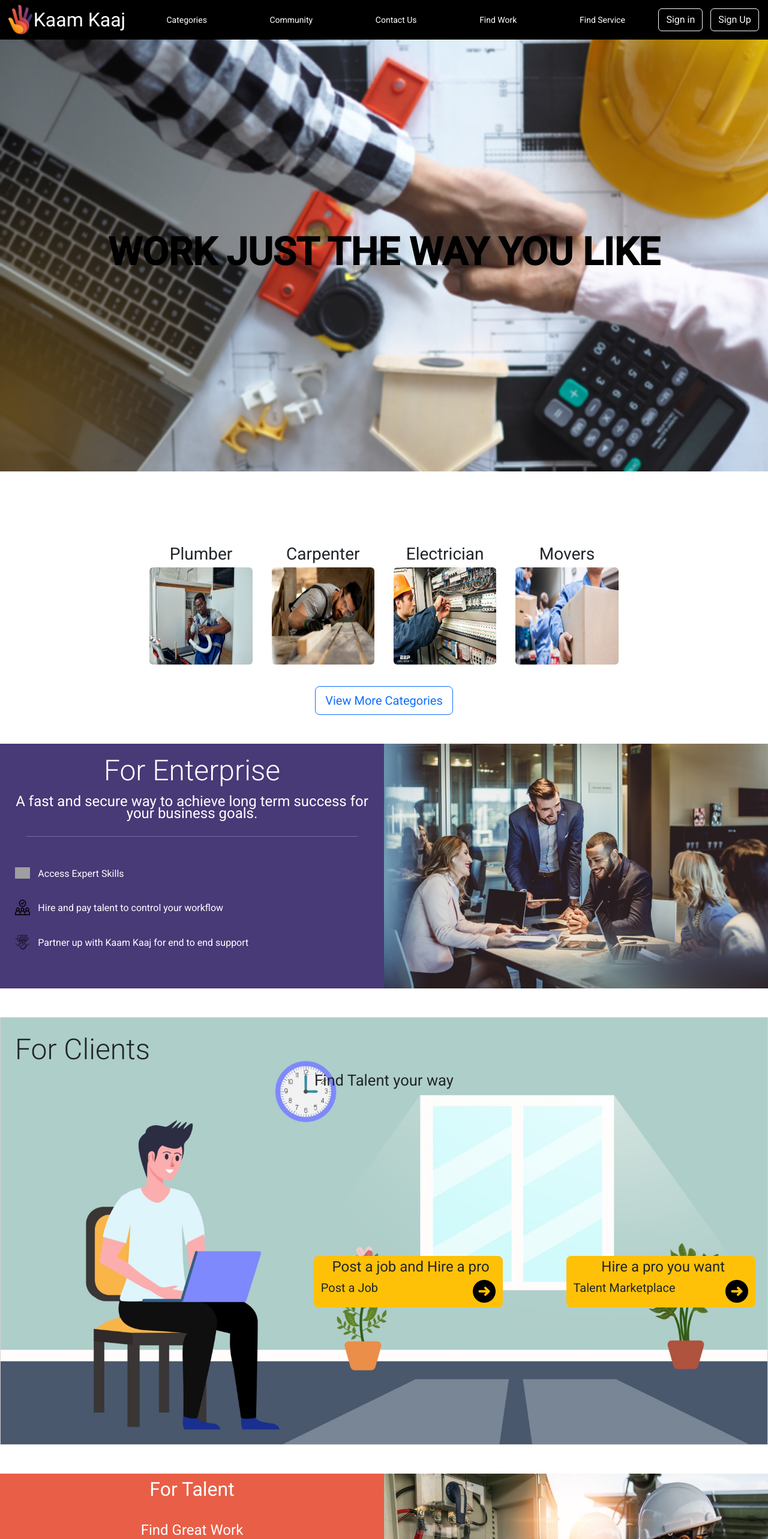
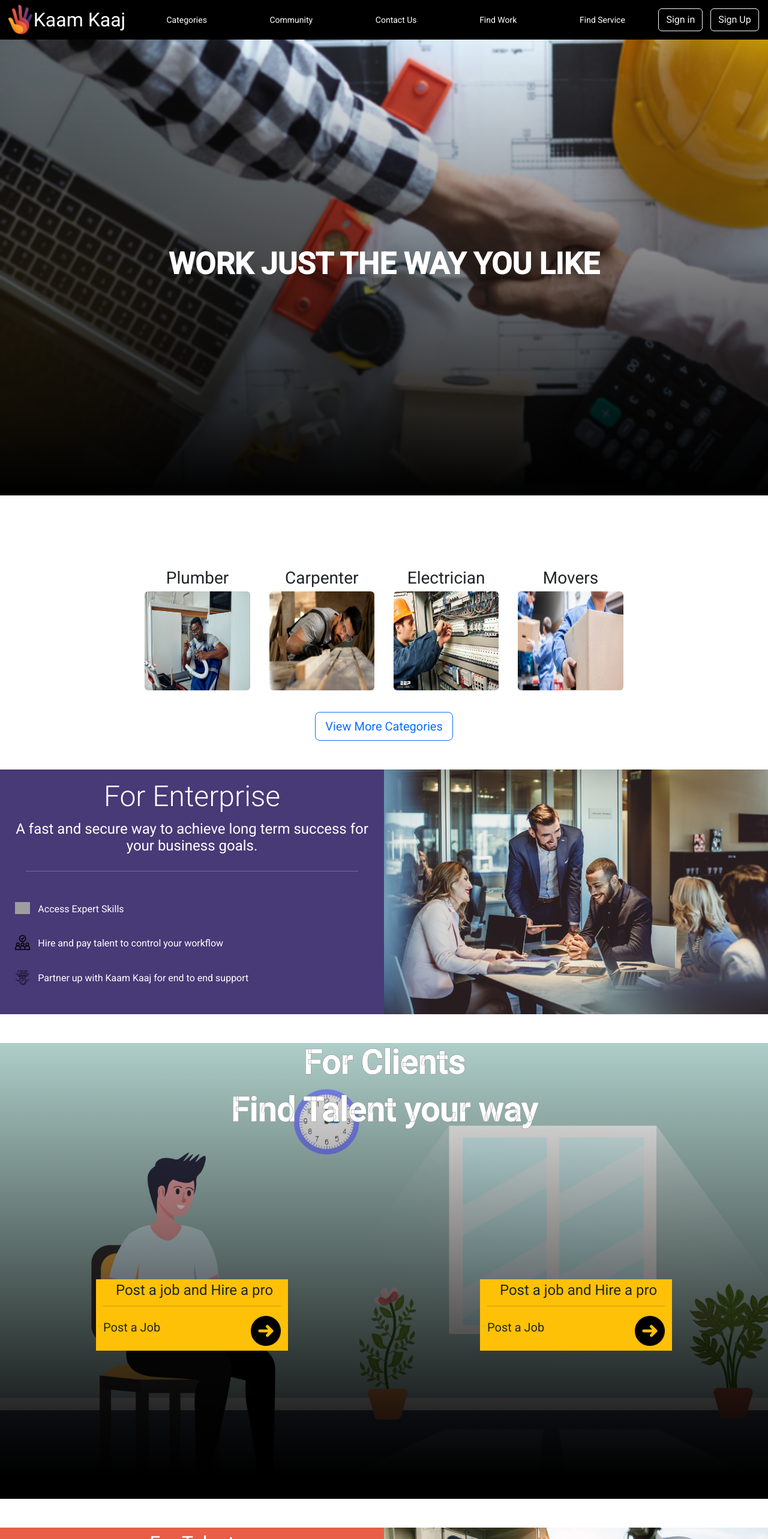
Before and after one commit to AbdulAhad696/Kaam-Kaaj, an Angular app in the folder kaamkaaj/: page / in a window 1280 px wide. Shown: the top 2566 px of the page at 60% size. Built offline with nearby package versions, Linux system fonts and the light colour scheme; grey boxes are pictures that could not be loaded.

Commit message:
Updated Main Page

```diff
--- a/kaamkaaj/src/app/main-page/main-page.component.css
+++ b/kaamkaaj/src/app/main-page/main-page.component.css
@@ -1,65 +1,141 @@
-.deal_done{
-    background-image: url("../../assets/main_page_deal_done.png");
-    /* height: 716px; */
-    min-height: 90vh;
-    background-size:cover;
+.deal_done {
+    background-image: -webkit-linear-gradient(rgba(0, 0, 0, 0) 0%, rgba(0, 0, 0, 1) 100%), url("../../assets/main_page_deal_done.png");
+    background-image: -moz-linear-gradient(rgba(0, 0, 0, 0) 0%, rgba(0, 0, 0, 1) 100%), url("../../assets/main_page_deal_done.png");
+    background-image: -o-linear-gradient(rgba(0, 0, 0, 0) 0%, rgba(0, 0, 0, 1) 100%), url("../../assets/main_page_deal_done.png");
+    background-image: -ms-linear-gradient(rgba(0, 0, 0, 0) 0%, rgba(0, 0, 0, 1) 100%), url("../../assets/main_page_deal_done.png");
+    background-image: linear-gradient(rgba(0, 0, 0, 0) 0%, rgba(0, 0, 0, 1) 100%), url("../../assets/main_page_deal_done.png");
+    min-height: 95vh;
+    background-size: cover;
     width: 100%;
 }
-.deal_done > p{
+
+.client-block {
+    background-image: -webkit-linear-gradient(rgba(0, 0, 0, 0) 0%, rgba(0, 0, 0, 1) 95%), url("../../assets/main_page_Finding_talent.jpg");
+    /* background-image: -moz-linear-gradient(rgba(0, 0, 0, 0) 0%, rgba(0, 0, 0, 1) 100%), url("../../assets/main_page_Finding_talent.jpg"); */
+    /* background-image: -o-linear-gradient(rgba(0, 0, 0, 0) 0%, rgba(0, 0, 0, 1) 100%), url("../../assets/main_page_Finding_talent.jpg"); */
+    /* background-image: -ms-linear-gradient(rgba(0, 0, 0, 0) 0%, rgba(0, 0, 0, 1) 100%), url("../../assets/main_page_Finding_talent.jpg"); */
+    /* background-image: linear-gradient(rgba(0, 0, 0, 0) 0%, rgba(0, 0, 0, 1) 100%), url("../../assets/main_page_Finding_talent.jpg"); */
+    min-height: 95vh;
+    background-size: cover;
+    width: 100vw;
+}
+
+.deal_done>p {
+    font-size: 50px;
     text-align: center;
-    line-height: 25px;
+    line-height: max-content;
 }
-.imgsize{
+
+.imgsize {
     width: 100%;
     height: 100%;
 }
-ul{
+
+ul {
     list-style: none;
 }
-.li-size{
+
+.li-size {
     min-block-size: 20vh;
 }
-.texttocenter{
+
+.texttocenter {
     text-align: center;
 }
-.linelength{
 
-    width:90%;
+.texttocenter>p {
+    line-height: normal;
 }
-.iconsize{
+
+.outline-text {
+    color: white;
+    -webkit-text-stroke: 0.5px grey;
+}
+
+.linelength {
+
+    width: 90%;
+}
+
+.client-block1 {
+    height: max-content;
+}
+
+.iconsize {
     width: 50%;
 }
 
-@media(max-width:768px){
-    .colorchange{
-        color: white;
+@media (max-width:768px) {
+    .cardimg {
+        object-fit: contain;
+        width: 40px;
     }
 }
-@media(max-width:992px){
-    .cardimg{
-        width:25%;
+
+@media(min-width:768px) {
+    .deal_done>p {
+        font-size: 40px;
+    }
+
+    .cardimg {
+        object-fit: contain;
+        width: 50px;
     }
 }
-@media(min-width:992px){
-    .pad-add,.hr{
+
+@media(min-width:992px) {
+    .cardimg {
+        object-fit: contain;
+        width: 50px;
+    }
+
+    .deal_done>p {
+        font-size: 45px;
+    }
+
+    .pad-add,
+    .hr {
         padding-bottom: 2.5%;
     }
-    .cardimg{
-        width:70%;
+
+    .cardimg {
+        /* width: 70%; */
     }
 }
-@media(min-width:1100px){
-    .pad-add,.hr{
+
+@media(min-width:1100px) {
+    .deal_done>p {
+        font-size: 50px;
+    }
+
+    .pad-add,
+    .hr {
         padding-bottom: 4%;
     }
 }
-@media(min-width:1400px){
-    .pad-add,.hr{
+
+@media(min-width:1400px) {
+    .deal_done>p {
+        font-size: 50px;
+    }
+
+    .pad-add,
+    .hr {
         padding-bottom: 6%;
     }
 }
-@media(min-width:1600px){
-    .pad-add{
+
+@media(min-width:1600px) {
+    .deal_done>p {
+        font-size: 50px;
+    }
+
+    .pad-add {
         padding-bottom: 8%;
     }
+
+    .cardimg {
+        object-fit: contain;
+        width: 50px;
+    }
 }
--- a/kaamkaaj/src/app/main-page/main-page.component.html
+++ b/kaamkaaj/src/app/main-page/main-page.component.html
@@ -1,30 +1,37 @@
-<div class="maindiv display-3 text-black d-flex align-items-center pb-5">
-    <div class="fw-bold deal_done img-fluid d-flex col-12 justify-content-center align-items-center colorchange">
+<div class="maindiv display-3 text-white d-flex align-items-center pb-5">
+    <div class="fw-bold deal_done img-fluid d-flex col-12 justify-content-center
+        align-items-center colorchange">
         <p>WORK JUST THE WAY YOU LIKE</p>
     </div>
 </div>
+<div class="row">
     <div class="col-lg-12 d-flex justify-content-center p-5">
         <div class="col-lg-8 d-flex justify-content-center">
             <div class="col-lg-12 d-flex flex-row justify-content-around">
-            <div class="row justify-content-center " >
+                <div class="row justify-content-center ">
                     <div class="p-3 col-lg-3 col-md-5 col-10 li-size ">
                         <p class="fs-3 pt-3 d-flex justify-content-center">Plumber</p>
-                    <img class="img-fluid imgsize rounded" src="../../assets/main_page_plumber.jpg">
+                        <img class="img-fluid imgsize rounded"
+                            src="../../assets/main_page_plumber.jpg">
                     </div>
                     <div class="p-3 col-lg-3 col-md-5 col-10 li-size">
                         <p class="fs-3 pt-3 d-flex justify-content-center">Carpenter</p>
-                    <img class="img-fluid imgsize rounded" src="../../assets/main_page_carpenter.jpg">
+                        <img class="img-fluid imgsize rounded"
+                            src="../../assets/main_page_carpenter.jpg">
 
                     </div>
                     <div class="p-3 col-lg-3 col-md-5 col-10 li-size">
                         <p class="fs-3 mt-3 d-flex justify-content-center">Electrician</p>
-                    <img class="img-fluid imgsize rounded" src="../../assets/main_page_electrician.jpg">
+                        <img class="img-fluid imgsize rounded"
+                            src="../../assets/main_page_electrician.jpg">
 
                     </div>
                     <div class="p-3 col-lg-3 col-md-5 col-10 li-size">
                         <p class="fs-3 mt-3 d-flex justify-content-center">Movers</p>
-                    <img class="img-fluid imgsize rounded" src="../../assets/main_page_movers.jpeg">
+                        <img class="img-fluid imgsize rounded"
+                            src="../../assets/main_page_movers.jpeg">
 
+                    </div>
                 </div>
             </div>
         </div>
@@ -32,111 +39,132 @@
 </div>
 <br>
 <div class="col-12 d-flex justify-content-center">
-    <button type="button" class="btn btn-outline-primary btn-lg">View More Categories</button>
+    <button type="button" class="btn btn-outline-primary btn-lg">View More
+        Categories</button>
 </div>
 
 <!-- ENTERPRISE BLOCK -->
 
 <div class="pb-5 pt-5 m-0 col-lg-12 container-fluid pe-0 ps-0">
     <div class="row p-0 m-0">
-        <div class="col-lg-6 order-lg-1 order-2" style="background-color:#483977 ;">
+        <div class="col-lg-6 order-lg-1 order-2"
+            style="background-color:#483977
+            ;">
             <p class="text-white pt-3 display-5 texttocenter">For Enterprise</p>
             <div class="col-lg-12 d-flex justify-content-center texttocenter">
-                <p class="text-white fs-4">A fast and secure way to achieve long term success for your business goals.</p>
+                <p class="text-white fs-4">A fast and secure way to achieve long
+                    term success for your business goals.</p>
             </div>
             <div class="d-flex justify-content-center pad-add">
                 <hr class="text-white linelength">
             </div>
             <div class="mt-2 pad-add">
                 <div class="d-flex">
-                    <div class="col-1 d-flex justify-content-center align-items-center">
-                        <img class="img-fluid iconsize" src="../../assets/icons/pngwing.com.png">
+                    <div class="col-1 d-flex justify-content-center
+                        align-items-center">
+                        <img class="img-fluid iconsize"
+                            src="../../assets/icons/pngwing.com.png">
                     </div>
-                    <div class="col-10 d-flex align-text-center justify-content-start">
+                    <div class="col-10 d-flex align-text-center
+                        justify-content-start">
                         <p class="text-white fs-6 m-0 mt-1">Access Expert Skills</p>
                     </div>
                 </div>
             </div>
             <div class="mt-2 pad-add">
                 <div class="d-flex">
-                    <div class="col-1 d-flex justify-content-center align-items-center">
-                        <img class="img-fluid iconsize" src="../../assets/icons/main_page_hire_icon.png">
+                    <div class="col-1 d-flex justify-content-center
+                        align-items-center">
+                        <img class="img-fluid iconsize"
+                            src="../../assets/icons/main_page_hire_icon.png">
                     </div>
-                    <div class="col-10 d-flex align-text-center justify-content-start">
-                        <p class="text-white fs-6 m-0 mt-1">Hire and pay talent to control your workflow</p>
+                    <div class="col-10 d-flex align-text-center
+                        justify-content-start">
+                        <p class="text-white fs-6 m-0 mt-1">Hire and pay talent
+                            to control your workflow</p>
                     </div>
                 </div>
             </div>
             <div class="mt-2 mb-1 pad-add">
                 <div class="d-flex">
-                    <div class="col-1 d-flex justify-content-center align-items-center">
-                        <img class="img-fluid iconsize" src="../../assets/icons/main_page_partner_icon.png">
+                    <div class="col-1 d-flex justify-content-center
+                        align-items-center">
+                        <img class="img-fluid iconsize"
+                            src="../../assets/icons/main_page_partner_icon.png">
                     </div>
-                    <div class="col-10 d-flex align-text-center justify-content-start">
-                        <p class="text-white fs-6 m-0 mt-1">Partner up with Kaam Kaaj for end to end support</p>
+                    <div class="col-10 d-flex align-text-center
+                        justify-content-start">
+                        <p class="text-white fs-6 m-0 mt-1">Partner up with Kaam
+                            Kaaj for end to end support</p>
                     </div>
                 </div>
             </div>
         </div>
         <div class="col-lg-6 order-lg-2 order-1 p-0">
-            <img class=" img-fluid" src="../../assets/main_page_business_meeting.jpg">
+            <img class=" img-fluid"
+                src="../../assets/main_page_business_meeting.jpg">
         </div>
     </div>
 </div>
 
 <!-- CLIENT BLOCK -->
 
-<div class="container-fluid p-0">
-    <div class="card rounded-0">
-        <img src="../../assets/main_page_Finding_talent.jpg" class="card-img img-fluid rounded-0">
-        <div class="card-img-overlay p-2">
-            <div class="card-body text-dark" style="height: 50%;">
-                <p class="card-subtitle display-5">For Clients</p>
-                <p class="col-12 justify-content-center d-flex card-text" style="font-size: 2vw;">Find Talent your way</p>
+<div class="container-fluid">
+    <div class="row client-block ">
+        <div class="col-lg-12">
+            <p class="display-4 justify-content-center d-flex card-text
+                fw-bold outline-text">For
+                Clients</p>
+            <p class="display-4 justify-content-center d-flex card-text
+                fw-bold outline-text">Find
+                Talent
+                your way</p>
         </div>
         <!-- adding the two blocks at the bottom right corner -->
-
-                <div class=" col-lg-12 row d-flex text-dark justify-content-end align-items-end" style="height: 10vw;">
-
-                    <!-- Card 1 -->
-                    <div class="offset-sm-5 col-lg-3 bg-warning rounded-3 ms-3 ">
-                        <p class="pt-2 ps-2 fs-4 texttocenter">Post a job and Hire a pro</p>
-                        <div class="row d-flex justify-content-between align-items-center pb-2">
-                            <div class="col-9">
+        <div class="row client-block1 d-flex justify-content-around p-0 m-0">
+            <div class="col-lg-3 col-md-4 col-sm-5 col-12 m-2 bg-warning">
+                <p class="mt-2 ms-2 fs-4 texttocenter">Post a job and Hire a
+                    pro</p>
+                <hr>
+                <div class="row d-flex justify-content-between
+                    align-items-center pb-2">
+                    <div class="col-8">
                         <p class="fs-5">
                             Post a Job
                         </p>
                     </div>
-                            <div class="col-3 d-flex justify-content-end">
-                                <img class="img-fluid cardimg" src="../../assets/icons/arrow.png">
+                    <div class="col-4 d-flex justify-content-end">
+                        <img class="img-fluid cardimg"
+                            src="../../assets/icons/arrow.png">
                     </div>
                 </div>
             </div>
-                    <!-- Card 2 -->
-                    <div class="offset-sm-1 col-lg-3 bg-warning rounded-3">
-                        <p class="pt-2 ps-2 fs-4 texttocenter">Hire a pro you want</p>
-                        <div class="row d-flex justify-content-between align-items-center pb-2">
-                            <div class="col-9 ">
+            <div class="col-lg-3 col-md-4 col-sm-5 col-12 m-2 bg-warning">
+                <p class="mt-2 ms-2 fs-4 texttocenter">Post a job and Hire a
+                    pro</p>
+                <hr>
+                <div class="row d-flex justify-content-center
+                    align-items-center">
+                    <div class="col-8">
                         <p class="fs-5">
-                                    Talent Marketplace
+                            Post a Job
                         </p>
                     </div>
-                            <div class="col-3 d-flex justify-content-end">
-                                <img class="img-fluid cardimg" src="../../assets/icons/arrow.png" >
+                    <div class="col-4 d-flex justify-content-end">
+                        <img class="img-fluid cardimg"
+                            src="../../assets/icons/arrow.png">
                     </div>
                 </div>
             </div>
         </div>
-
     </div>
 </div>
-</div>
-
 <!-- TALENT BLOCK -->
 
 <div class="pb-5 pt-5 m-0 col-lg-12 container-fluid pe-0 ps-0">
     <div class="row p-0 m-0">
-        <div class="col-lg-6 order-lg-1 order-2" style="background-color:#E95E46 ;">
+        <div class="col-lg-6 order-lg-1 order-2" style="background-color:#E95E46
+            ;">
             <p class="text-white pt-3 mb-5 fs-2 texttocenter">For Talent</p>
             <div class="col-lg-12 d-flex justify-content-center texttocenter">
                 <p class="text-white fs-4">Find Great Work</p>
@@ -146,21 +174,29 @@
             </div>
             <div class="mt-2 pad-add">
                 <div class="d-flex">
-                    <div class="col-1 d-flex justify-content-center align-items-center">
-                        <img class="img-fluid iconsize" src="../../assets/icons/pngwing.com.png">
+                    <div class="col-1 d-flex justify-content-center
+                        align-items-center">
+                        <img class="img-fluid iconsize"
+                            src="../../assets/icons/pngwing.com.png">
                     </div>
-                    <div class="col-10 d-flex align-text-center justify-content-start">
-                        <p class="text-white fs-6 m-0 mt-1">Get job on your price</p>
+                    <div class="col-10 d-flex align-text-center
+                        justify-content-start">
+                        <p class="text-white fs-6 m-0 mt-1">Get job on your
+                            price</p>
                     </div>
                 </div>
             </div>
             <div class="mt-2 mb-2 pad-add">
                 <div class="d-flex">
-                    <div class="col-1 d-flex justify-content-center align-items-center">
-                        <img class="img-fluid iconsize" src="../../assets/icons/main_page_hire_icon.png">
+                    <div class="col-1 d-flex justify-content-center
+                        align-items-center">
+                        <img class="img-fluid iconsize"
+                            src="../../assets/icons/main_page_hire_icon.png">
                     </div>
-                    <div class="col-10 d-flex align-text-center justify-content-start">
-                        <p class="text-white fs-6 m-0 mt-2">Accept projects you like</p>
+                    <div class="col-10 d-flex align-text-center
+                        justify-content-start">
+                        <p class="text-white fs-6 m-0 mt-2">Accept projects you
+                            like</p>
                     </div>
                 </div>
             </div>
```
Lines whose indentation alone changed are shown as unchanged.
